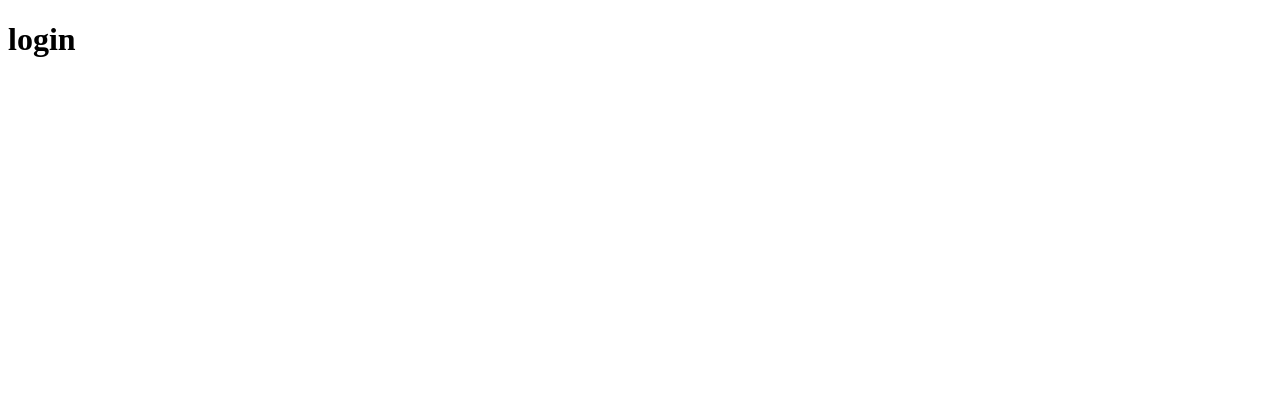
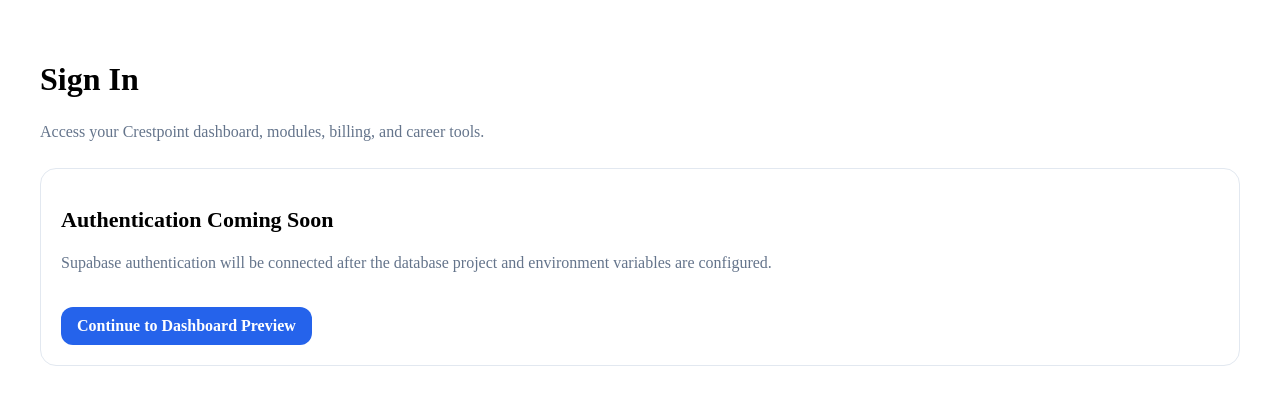
Before and after one commit to mike41192/Crestpoint-solutions-modular-v2, a Next.js app: page /auth/login in a window 1280 px wide. Shown: the top 404 px of the page. Built offline with nearby package versions, Linux system fonts and the light colour scheme.

Commit message:
Phase 94: complete auth scaffold pages and routes

```diff
--- a/src/app/auth/login/page.tsx
+++ b/src/app/auth/login/page.tsx
@@ -1,7 +1,40 @@
-export default function Page() {
+import { PageHeader } from "@/components/layout/PageHeader"
+import { SectionCard } from "@/components/layout/SectionCard"
+
+export default function LoginPage() {
   return (
-    <main>
-      <h1>login</h1>
+    <main style={{ padding: "32px" }}>
+      <PageHeader
+        title="Sign In"
+        description="Access your Crestpoint dashboard, modules, billing, and career tools."
+      />
+
+      <SectionCard>
+        <h2 style={{ fontSize: "22px", fontWeight: 700 }}>
+          Authentication Coming Soon
+        </h2>
+
+        <p style={{ marginTop: "8px", color: "#64748b", lineHeight: 1.5 }}>
+          Supabase authentication will be connected after the database project
+          and environment variables are configured.
+        </p>
+
+        <a
+          href="/dashboard"
+          style={{
+            display: "inline-block",
+            marginTop: "16px",
+            padding: "10px 16px",
+            borderRadius: "12px",
+            background: "#2563eb",
+            color: "#ffffff",
+            textDecoration: "none",
+            fontWeight: 700,
+          }}
+        >
+          Continue to Dashboard Preview
+        </a>
+      </SectionCard>
     </main>
   )
 }
```
Also changed, not shown: src/app/auth/callback/route.ts (+6 -1 lines), src/app/auth/logout/route.ts (+6 -1 lines).
